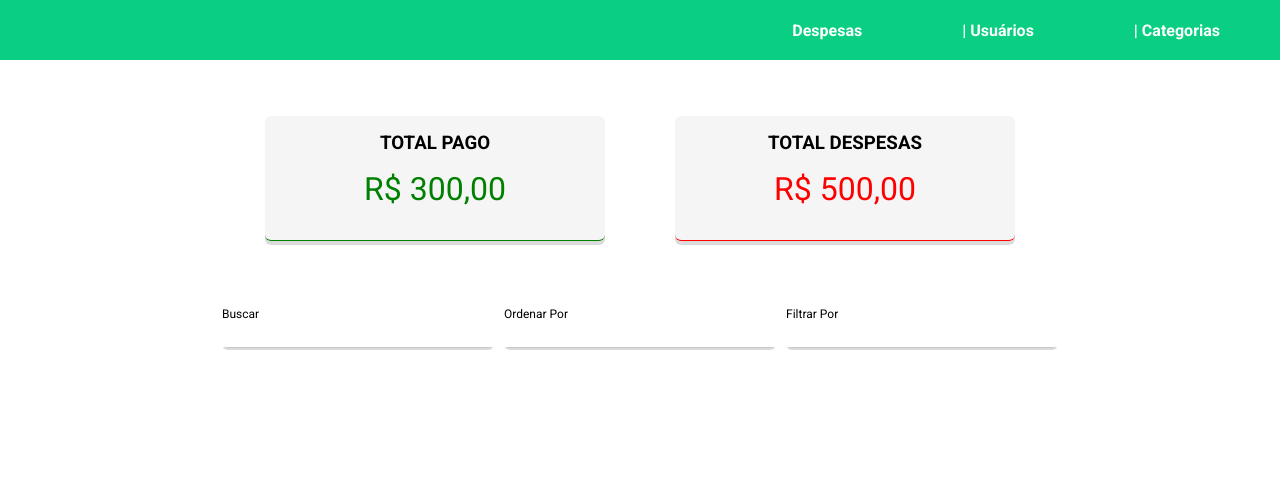
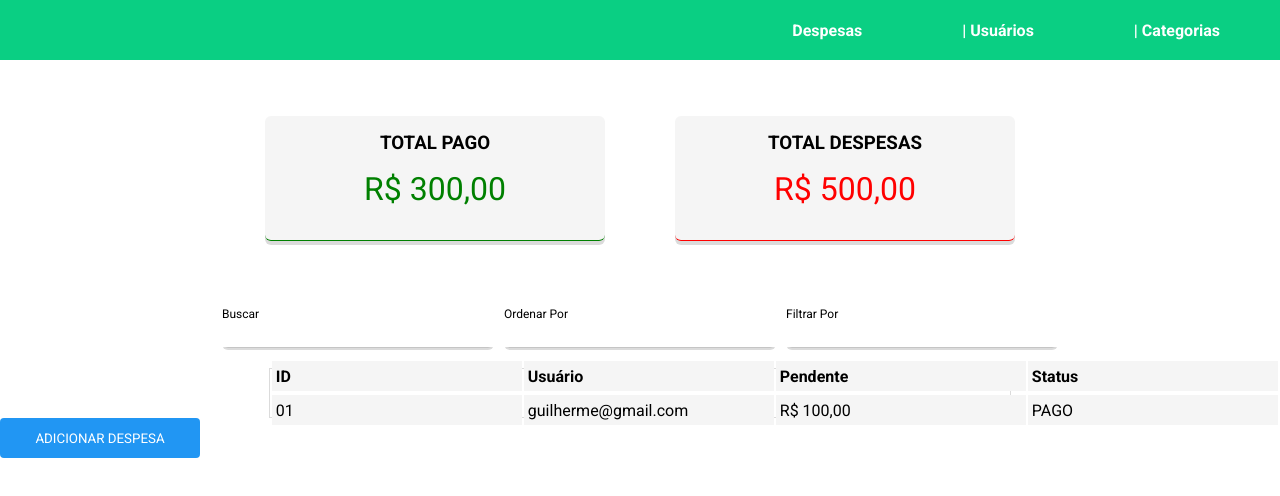
Before and after one commit to PRCatarino/projeto-sistema-de-despesas, a React (Vite) app: page / in a window 1280 px wide. Shown: the top 496 px of the page. Built offline with nearby package versions, Linux system fonts and the light colour scheme.

Commit message:
Implementando CSS da tabela

```diff
--- a/src/App.jsx
+++ b/src/App.jsx
@@ -1,6 +1,7 @@
-import Header from "./components/header";
-import TotalSection from "./components/section";
-import MainTable from "./components/main";
+import Header from "./components/Home/header";
+import TotalSection from "./components/Home/section";
+import MainTable from "./components/Home/main";
+import TableHeader from "./components/Home/table/tableHeader";
 
 
 function App() {
@@ -16,6 +17,9 @@ function App() {
       <main>
         <MainTable />
       </main>
+      <table>
+        <TableHeader />
+      </table>
 
     </div>
   )
--- /dev/null
+++ b/src/components/Home/table/tableHeader/index.jsx
@@ -0,0 +1,25 @@
+import "./tableHeader.css";
+
+function TableHeader() {
+  return (
+    <div>
+      <table className="table-header">
+        <tr>
+          <th>ID</th>
+          <th>Usuário</th>
+          <th>Pendente</th>
+          <th>Status</th>
+        </tr>
+        <tr className="table-data">
+          <td>01</td>
+          <td>guilherme@gmail.com</td>
+          <td>R$ 100,00</td>
+          <td>PAGO</td>
+        </tr>
+      </table>
+      <button type="button" className="btn-table">ADICIONAR DESPESA</button>
+    </div>
+  );
+}
+
+export default TableHeader;
--- /dev/null
+++ b/src/components/Home/table/tableHeader/tableHeader.css
@@ -0,0 +1,36 @@
+table {
+    width: 100%;
+    display: flex;
+    flex-direction: column;
+    justify-content: center;
+    margin: auto;
+}
+
+.table-header {
+    display: flex;
+    justify-content: center;
+    box-sizing: border-box;
+    width: 58%;
+    height: 50px;
+    margin-top: 20px;
+    border: 1px solid rgba(128, 128, 128, 0.281);
+}
+
+.table-header th, td {
+    background-color: whitesmoke;
+    box-sizing: border-box;
+    text-align: left;
+    min-width: 250px;
+    height: 30px;
+    padding: 0 4px;
+}
+
+.btn-table {
+    background-color: #2196F3;
+    color: white;
+    width: 200px;
+    height: 40px;
+    border-radius: 4px;
+    border: none;
+
+}
```
Also changed, not shown: src/components/Home/header/header.css (renamed from src/components/header/header.css), src/components/Home/header/index.jsx (renamed from src/components/header/index.jsx), src/components/Home/main/index.jsx (renamed from src/components/main/index.jsx), src/components/Home/main/main.css (renamed from src/components/main/main.css), src/components/Home/section/index.jsx (renamed from src/components/section/index.jsx), src/components/Home/section/totalSection.css (renamed from src/components/section/TotalSection.css).
